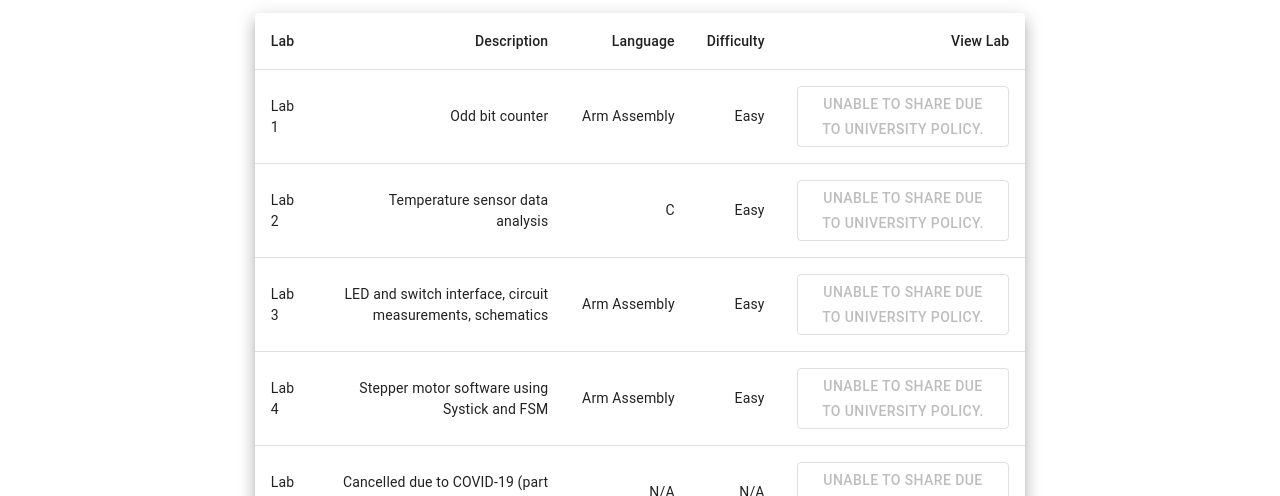
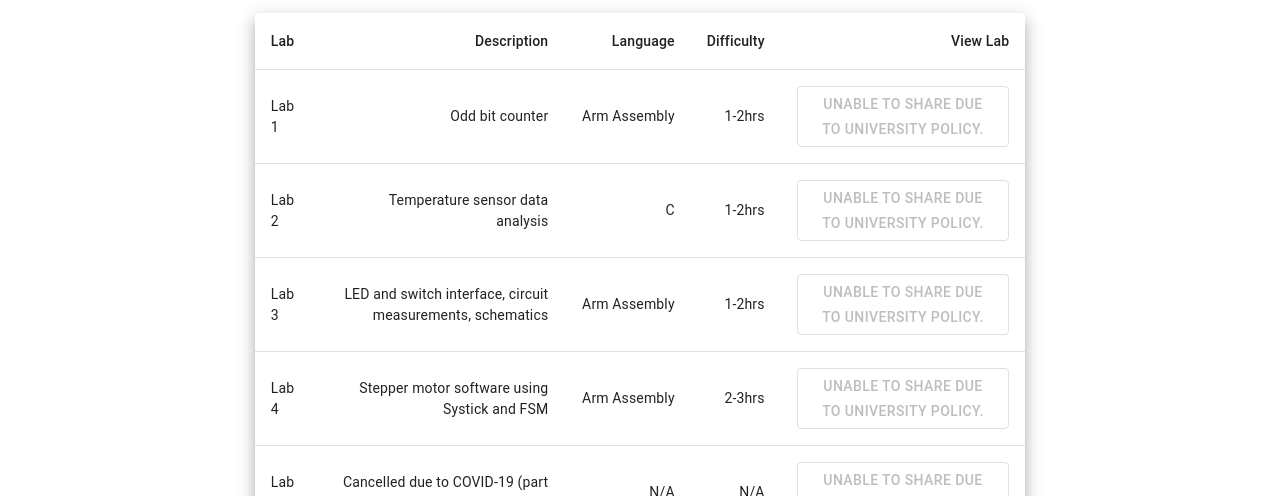
Before and after one commit to mxchen2001/XigeChenUT, a React (Create React App) app: page /XigeChenUT/Labs/EE319Labs in a window 1280 px wide. Shown: the part 281-777 px from the top of the page. Built offline with nearby package versions, Linux system fonts and the light colour scheme.

Commit message:
changed difficulty rating

```diff
--- a/src/components/labs/ee306Labs.js
+++ b/src/components/labs/ee306Labs.js
@@ -13,11 +13,11 @@ function createData(name, description, language, difficulty, link) {
 const labData = null;
 
 const myData = [
-    createData('Lab 1', 'Shift/Rotate bits', 'LC3 Machine Code', 'Easy', 'http://users.ece.utexas.edu/~patt/19f.306/LabAssignments/Project1/index.html'),
-    createData('Lab 2', 'Simple Sorting', 'LC3 Machine Code', 'Easy', 'http://users.ece.utexas.edu/~patt/19f.306/LabAssignments/Project2/index.html'),
-    createData('Lab 3', 'Linked List', 'LC3 Assembly', 'Easy', 'http://users.ece.utexas.edu/~patt/19f.306/LabAssignments/Project3/index.html'),
-    createData('Lab 4', 'Connect 4', 'LC3 Assembly', 'Easy', 'http://users.ece.utexas.edu/~patt/19f.306/LabAssignments/Project4/PA4_coverpage.html'),
-    createData('Lab 5', 'Handling Interrupts', 'LC3 Assembly', 'Easy', 'http://users.ece.utexas.edu/~patt/19f.306/LabAssignments/Project5/index.html'),
+    createData('Lab 1', 'Shift/Rotate bits', 'LC3 Machine Code', '< 1hr', 'http://users.ece.utexas.edu/~patt/19f.306/LabAssignments/Project1/index.html'),
+    createData('Lab 2', 'Simple Sorting', 'LC3 Machine Code', '1-2hrs', 'http://users.ece.utexas.edu/~patt/19f.306/LabAssignments/Project2/index.html'),
+    createData('Lab 3', 'Linked List', 'LC3 Assembly', '3-5hrs', 'http://users.ece.utexas.edu/~patt/19f.306/LabAssignments/Project3/index.html'),
+    createData('Lab 4', 'Connect 4', 'LC3 Assembly', '3-5hrs', 'http://users.ece.utexas.edu/~patt/19f.306/LabAssignments/Project4/PA4_coverpage.html'),
+    createData('Lab 5', 'Handling Interrupts', 'LC3 Assembly', '2-3hrs', 'http://users.ece.utexas.edu/~patt/19f.306/LabAssignments/Project5/index.html'),
 ];
 
 function ee306Labs() {
--- a/src/components/labs/ee312Labs.js
+++ b/src/components/labs/ee312Labs.js
@@ -10,14 +10,14 @@ function createData(name, description, language, difficulty) {
 
 
 const myData = [
-    createData('Project 1', 'Spell-Checker', 'C', 'Easy', null),
-    createData('Project 2', 'Matrix Multiplication', 'C', 'Easy', null),
-    createData('Project 3', 'Custom Strings Library', 'C', 'Easy', null),
-    createData('Project 4', 'Inventory Checker', 'C', 'Easy', null),
-    createData('Project 5', 'Sets', 'C', 'Easy', null),
-    createData('Project 6', 'Recursion', 'C', 'Easy', null),
-    createData('Project 7', 'Inventory Checker II', 'C++', 'Easy', null),
-    createData('Project 8', 'Interpretor', 'C++', 'Easy', null),
+    createData('Project 1', 'Spell-Checker', 'C', '2-3hrs', null),
+    createData('Project 2', 'Matrix Multiplication', 'C', '1-2hrs', null),
+    createData('Project 3', 'Custom Strings Library', 'C', '2-3hrs', null),
+    createData('Project 4', 'Inventory Checker', 'C', '2-3hrs', null),
+    createData('Project 5', 'Sets', 'C', '2-3hrs', null),
+    createData('Project 6', 'Recursion', 'C', '2-3hrs', null),
+    createData('Project 7', 'Inventory Checker II', 'C++', '1-2hrs', null),
+    createData('Project 8', 'Interpretor', 'C++', '3-4hrs', null),
 ];
 
 function ee312Labs() {
--- a/src/components/labs/ee319Labs.js
+++ b/src/components/labs/ee319Labs.js
@@ -10,16 +10,16 @@ function createData(name, description, language, difficulty) {
 
 
 const myData = [
-    createData('Lab 1', 'Odd bit counter', 'Arm Assembly', 'Easy', null),
-    createData('Lab 2', 'Temperature sensor data analysis', 'C', 'Easy', null),
-    createData('Lab 3', 'LED and switch interface, circuit measurements, schematics', 'Arm Assembly', 'Easy', null),
-    createData('Lab 4', 'Stepper motor software using Systick and FSM', 'Arm Assembly', 'Easy', null),
+    createData('Lab 1', 'Odd bit counter', 'Arm Assembly', '1-2hrs', null),
+    createData('Lab 2', 'Temperature sensor data analysis', 'C', '1-2hrs', null),
+    createData('Lab 3', 'LED and switch interface, circuit measurements, schematics', 'Arm Assembly', '1-2hrs', null),
+    createData('Lab 4', 'Stepper motor software using Systick and FSM', 'Arm Assembly', '2-3hrs', null),
     createData('Lab 5', 'Cancelled due to COVID-19 (part of next lab)', 'N/A', 'N/A', null),
-    createData('Lab 6', 'Digital Piano using a 4-bit DAC', 'C', 'Easy', null),
-    createData('Lab 7', 'LCD device driver, decimal fixed-point output', 'Arm Assembly', 'Easy', null),
-    createData('Lab 8', 'Real-Time Position Measurement System', 'C++', 'Easy', null),
-    createData('Lab 9', 'Distributed Data Acquisition System', 'C', 'Easy', null),
-    createData('Lab 10', 'Chrome Dinosaur Game built on TMC4', 'C, C++, Arm Assembly', 'Easy', null),
+    createData('Lab 6', 'Digital Piano using a 4-bit DAC', 'C', '3-4hrs', null),
+    createData('Lab 7', 'LCD device driver, decimal fixed-point output', 'Arm Assembly', '3-4hrs', null),
+    createData('Lab 8', 'Real-Time Position Measurement System', 'C++', '2-3hrs', null),
+    createData('Lab 9', 'Distributed Data Acquisition System', 'C', '2-3hrs', null),
+    createData('Lab 10', 'Chrome Dinosaur Game built on TMC4', 'C, C++, Arm Assembly', '12-14hr', null),
 ];
 
 function ee319Labs() {
--- a/src/components/labs/ee422Labs.js
+++ b/src/components/labs/ee422Labs.js
@@ -10,14 +10,14 @@ function createData(name, description, language, difficulty) {
 
 
 const myData = [
-    createData('Lab 1', 'Simple Sort', 'Java 1.8', 'Easy', null),
-    createData('Lab 2', 'Mastermind Game (Object Oriented)', 'Java 1.8', 'Easy', null),
-    createData('Lab 2.1', 'Mastermind Computer Player', 'Java 1.8', 'Easy', null),
-    createData('Lab 3', 'Word Ladder (BFS, DFS)', 'Java 1.8', 'Easy', null),
-    createData('Lab 4', 'Critters Evolution Similator (Command line)', 'Java 1.8', 'Easy', null),
-    createData('Lab 5', 'Critters UI using JavaFx', 'Java 1.8', 'Easy', null),
-    createData('Lab 6', 'Box Office Simulator (multithreading and synchronization)', 'Java 1.8', 'Easy', null),
-    createData('Final Project', 'Auction App (multithreading, synchronization, Client Server Communication, Database, encrytion, etc.)', 'Java 1.8', 'Hard', null),
+    createData('Lab 1', 'Simple Sort', 'Java 1.8', '1-2hrs', null),
+    createData('Lab 2', 'Mastermind Game (Object Oriented)', 'Java 1.8', '2-3hrs', null),
+    createData('Lab 2.1', 'Mastermind Computer Player', 'Java 1.8', '1-2hrs', null),
+    createData('Lab 3', 'Word Ladder (BFS, DFS)', 'Java 1.8', '3-4hrs', null),
+    createData('Lab 4', 'Critters Evolution Similator (Command line)', 'Java 1.8', '3-4hrs', null),
+    createData('Lab 5', 'Critters UI using JavaFx', 'Java 1.8', '4-6hrs', null),
+    createData('Lab 6', 'Box Office Simulator (multithreading and synchronization)', 'Java 1.8', '2-3hrs', null),
+    createData('Final Project', 'Auction App (multithreading, synchronization, Client Server Communication, Database, encrytion, etc.)', 'Java 1.8', '18-24hrs', null),
 ];
 
 function ee422Labs() {
--- a/src/components/labs/ee460nLabs.js
+++ b/src/components/labs/ee460nLabs.js
@@ -8,12 +8,12 @@ function createData(name, description, language, difficulty, link) {
 }
 
 const myData = [
-    createData('Lab 1', 'Assembler', 'C', 'Easy', 'https://docs.google.com/document/d/1A6a9WFPtdgF6YK_HUH29u06mfrXP3wAiFFDtLAJ1Pew/edit?usp=sharing'),
-    createData('Lab 2', 'Instruction Level Simulator', 'C', 'Easy', 'https://docs.google.com/document/d/1uGZi6moXRGBXR_o3PbNtqK9m_HpGpGRMo7mZCKx9XD4/edit?usp=sharing'),
-    createData('Lab 3', 'Cycle Level Simulator', 'C', 'Easy', 'https://docs.google.com/document/d/1Xw2s-3LIQslkvBcrtOioobUXdMBQZf8MTUQMh8AYm1g/edit?usp=sharing'),
-    createData('Lab 4', 'Simulator with Interrupts and Exceptions', 'C', 'Easy', 'https://docs.google.com/document/d/19bx3W5OIixSxeuA7Jq9aMf6j3923SCc7S-q04gYScxE/edit?usp=sharing'),
-    createData('Lab 5', 'Simulator with Interrupts, Exceptions, and Virtual Memory', 'C', 'Easy', 'https://docs.google.com/document/d/1UHMp3T_WjxS8-QGJ3Umw0vDMgQ_3CbLH8EBTIf4uT6s/edit?usp=sharing'),
-    createData('Lab 6', 'Pipelined Simulator', 'C', 'Easy', 'https://docs.google.com/document/d/1kdIaZ0-aDeP2rSOgp8k31rYDogC_ZACvXdd7aLuD-t4/edit?usp=sharing'),
+    createData('Lab 1', 'Assembler', 'C', '6-7hrs', 'https://docs.google.com/document/d/1A6a9WFPtdgF6YK_HUH29u06mfrXP3wAiFFDtLAJ1Pew/edit?usp=sharing'),
+    createData('Lab 2', 'Instruction Level Simulator', 'C', '3-4hrs', 'https://docs.google.com/document/d/1uGZi6moXRGBXR_o3PbNtqK9m_HpGpGRMo7mZCKx9XD4/edit?usp=sharing'),
+    createData('Lab 3', 'Cycle Level Simulator', 'C', '3-4hrs', 'https://docs.google.com/document/d/1Xw2s-3LIQslkvBcrtOioobUXdMBQZf8MTUQMh8AYm1g/edit?usp=sharing'),
+    createData('Lab 4', 'Simulator with Interrupts and Exceptions', 'C', '9-12hrs', 'https://docs.google.com/document/d/19bx3W5OIixSxeuA7Jq9aMf6j3923SCc7S-q04gYScxE/edit?usp=sharing'),
+    createData('Lab 5', 'Simulator with Interrupts, Exceptions, and Virtual Memory', 'C', '8-11hrs', 'https://docs.google.com/document/d/1UHMp3T_WjxS8-QGJ3Umw0vDMgQ_3CbLH8EBTIf4uT6s/edit?usp=sharing'),
+    createData('Lab 6', 'Pipelined Simulator', 'C', '7-11hrs', 'https://docs.google.com/document/d/1kdIaZ0-aDeP2rSOgp8k31rYDogC_ZACvXdd7aLuD-t4/edit?usp=sharing'),
 ];
 
 function ee460nLabs() {
```
